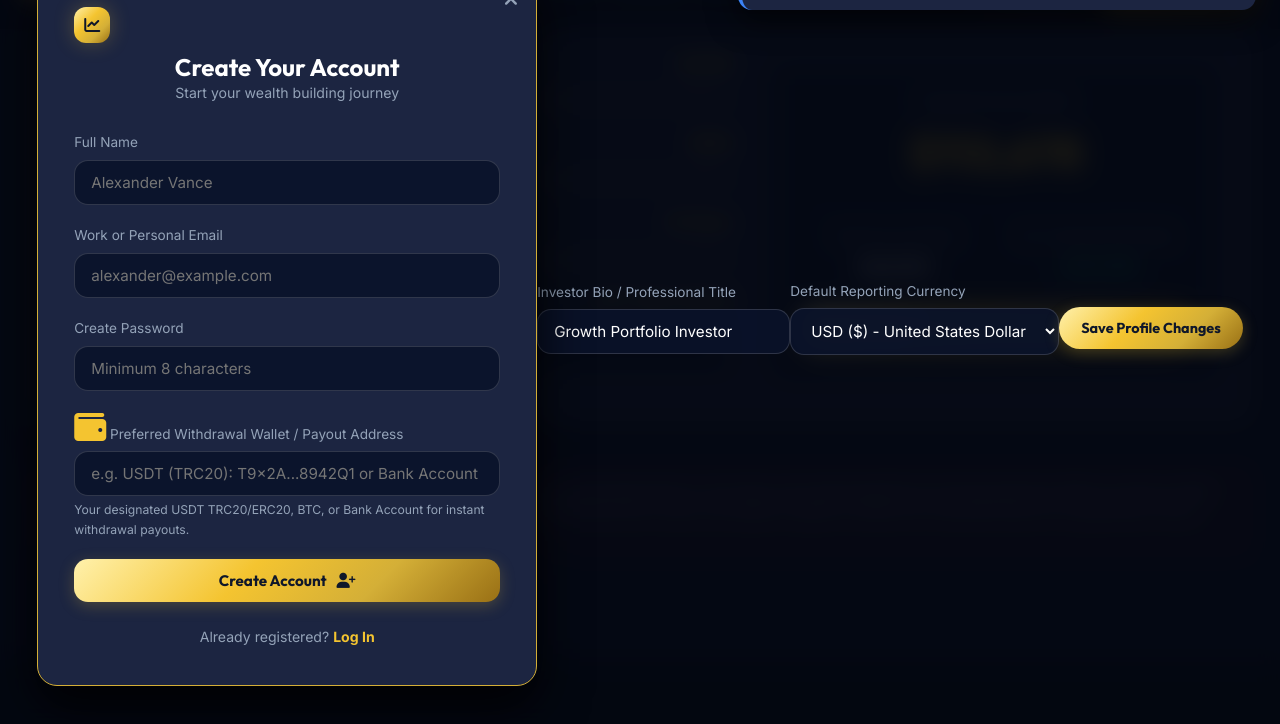
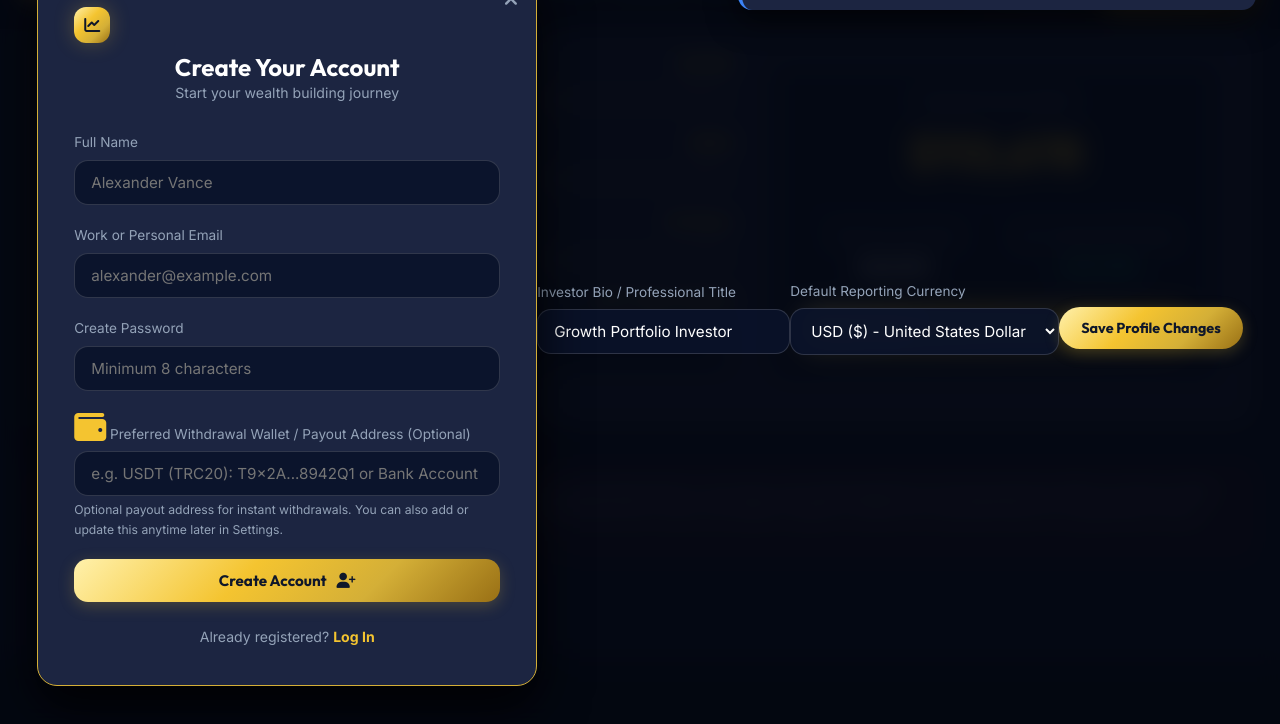
Before and after one commit to buffon523/buffy-investment, a website: page index.html in a window 1280 px wide. Both pictures are taken after a click on the button "Start Building This Plan". Shown: the part 3085-3809 px from the top of the page. Drawn offline with nearby package versions, Linux system fonts and the light colour scheme; no server answers.

Commit message:
Make preferred withdrawal wallet address input optional on sign up form

```diff
--- a/index.html
+++ b/index.html
@@ -1613,9 +1613,9 @@
                     <input type="password" id="signup-password" placeholder="Minimum 8 characters" required>
                 </div>
                 <div class="form-group">
-                    <label for="signup-wallet"><i class="fa-solid fa-wallet gold-icon"></i> Preferred Withdrawal Wallet / Payout Address</label>
-                    <input type="text" id="signup-wallet" placeholder="e.g. USDT (TRC20): T9x2A...8942Q1 or Bank Account" required>
-                    <span style="font-size: 0.76rem; color: #94A3B8; margin-top: 4px; display: block;">Your designated USDT TRC20/ERC20, BTC, or Bank Account for instant withdrawal payouts.</span>
+                    <label for="signup-wallet"><i class="fa-solid fa-wallet gold-icon"></i> Preferred Withdrawal Wallet / Payout Address <span style="font-weight: 400; color: #94A3B8;">(Optional)</span></label>
+                    <input type="text" id="signup-wallet" placeholder="e.g. USDT (TRC20): T9x2A...8942Q1 or Bank Account (Optional)">
+                    <span style="font-size: 0.76rem; color: #94A3B8; margin-top: 4px; display: block;">Optional payout address for instant withdrawals. You can also add or update this anytime later in Settings.</span>
                 </div>
                 <button type="submit" class="btn-primary btn-block">Create Account <i class="fa-solid fa-user-plus"></i></button>
             </form>
```
